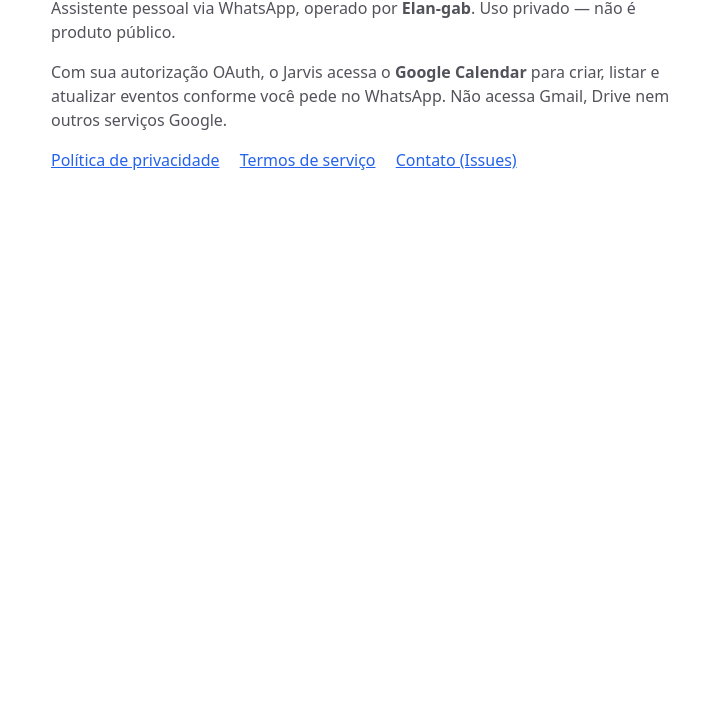
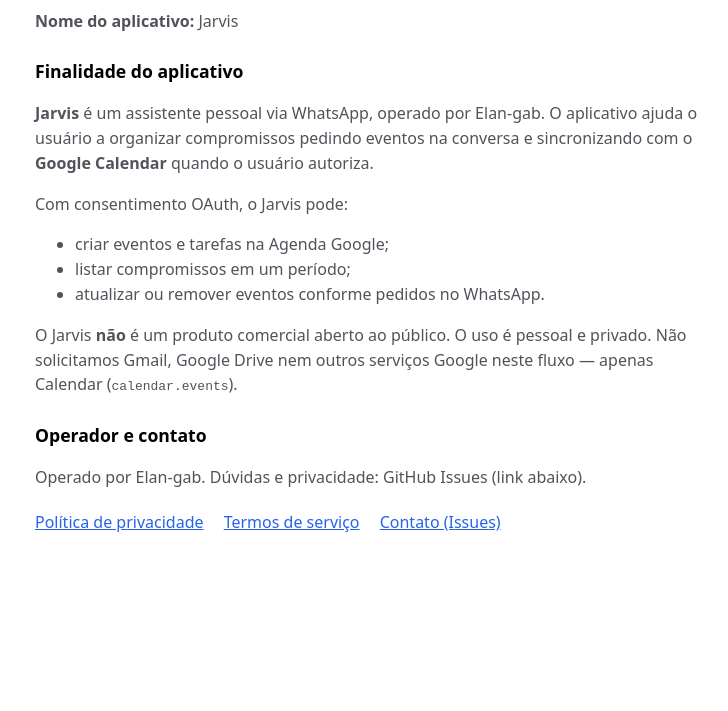
Before and after one commit to Elan-gab/jarvis-oauth, a plain HTML site: page docs/index.html in a window 1280 px wide. Shown: the part 89-800 px from the top of the page, without its empty margins (269-997 px from the left). Drawn offline with Linux system fonts and the light colour scheme.

Commit message:
Update OAuth branding homepage (purpose + app name Jarvis)

```diff
--- a/docs/index.html
+++ b/docs/index.html
@@ -3,13 +3,15 @@
 <head>
   <meta charset="utf-8">
   <meta name="viewport" content="width=device-width, initial-scale=1">
-  <meta name="google-site-verification" content="ttSpG4sQKMsIVDdPPZPELpB0A99G0fKZYUw7AndliFE" />
-  <title>Jarvis — assistente pessoal</title>
+  <meta name="google-site-verification" content="ttSpG4sQKMsIVDdPPZPELpB0A99G0fKZYUw7AndliFE">
+  <title>Jarvis — aplicativo de assistente pessoal</title>
   <style>
-    :root { color-scheme: light dark; font-family: system-ui, sans-serif; line-height: 1.5; }
-    body { margin: 0 auto; padding: 1.25rem; max-width: 40rem; }
-    h1 { font-size: 1.4rem; }
+    :root { color-scheme: light dark; font-family: system-ui, sans-serif; line-height: 1.55; }
+    body { margin: 0 auto; padding: 1.25rem; max-width: 42rem; }
+    h1 { font-size: 1.75rem; margin-bottom: 0.25rem; }
+    h2 { font-size: 1.1rem; margin-top: 1.5rem; }
     a { color: #2563eb; }
+    nav { margin: 1.25rem 0; }
     nav a { margin-right: 1rem; }
     p, li { color: #52525b; }
     @media (prefers-color-scheme: dark) { p, li { color: #a1a1aa; } }
@@ -17,8 +19,29 @@
 </head>
 <body>
   <h1>Jarvis</h1>
-  <p>Assistente pessoal via WhatsApp, operado por <strong>Elan-gab</strong>. Uso privado — não é produto público.</p>
-  <p>Com sua autorização OAuth, o Jarvis acessa o <strong>Google Calendar</strong> para criar, listar e atualizar eventos conforme você pede no WhatsApp. Não acessa Gmail, Drive nem outros serviços Google.</p>
+  <p><strong>Nome do aplicativo:</strong> Jarvis</p>
+
+  <h2>Finalidade do aplicativo</h2>
+  <p>
+    <strong>Jarvis</strong> é um assistente pessoal via WhatsApp, operado por Elan-gab.
+    O aplicativo ajuda o usuário a organizar compromissos pedindo eventos na conversa
+    e sincronizando com o <strong>Google Calendar</strong> quando o usuário autoriza.
+  </p>
+  <p>Com consentimento OAuth, o Jarvis pode:</p>
+  <ul>
+    <li>criar eventos e tarefas na Agenda Google;</li>
+    <li>listar compromissos em um período;</li>
+    <li>atualizar ou remover eventos conforme pedidos no WhatsApp.</li>
+  </ul>
+  <p>
+    O Jarvis <strong>não</strong> é um produto comercial aberto ao público.
+    O uso é pessoal e privado. Não solicitamos Gmail, Google Drive nem outros
+    serviços Google neste fluxo — apenas Calendar (<code>calendar.events</code>).
+  </p>
+
+  <h2>Operador e contato</h2>
+  <p>Operado por Elan-gab. Dúvidas e privacidade: GitHub Issues (link abaixo).</p>
+
   <nav>
     <a href="https://elan-gab.github.io/jarvis-oauth/privacy.html">Política de privacidade</a>
     <a href="https://elan-gab.github.io/jarvis-oauth/terms.html">Termos de serviço</a>
```
